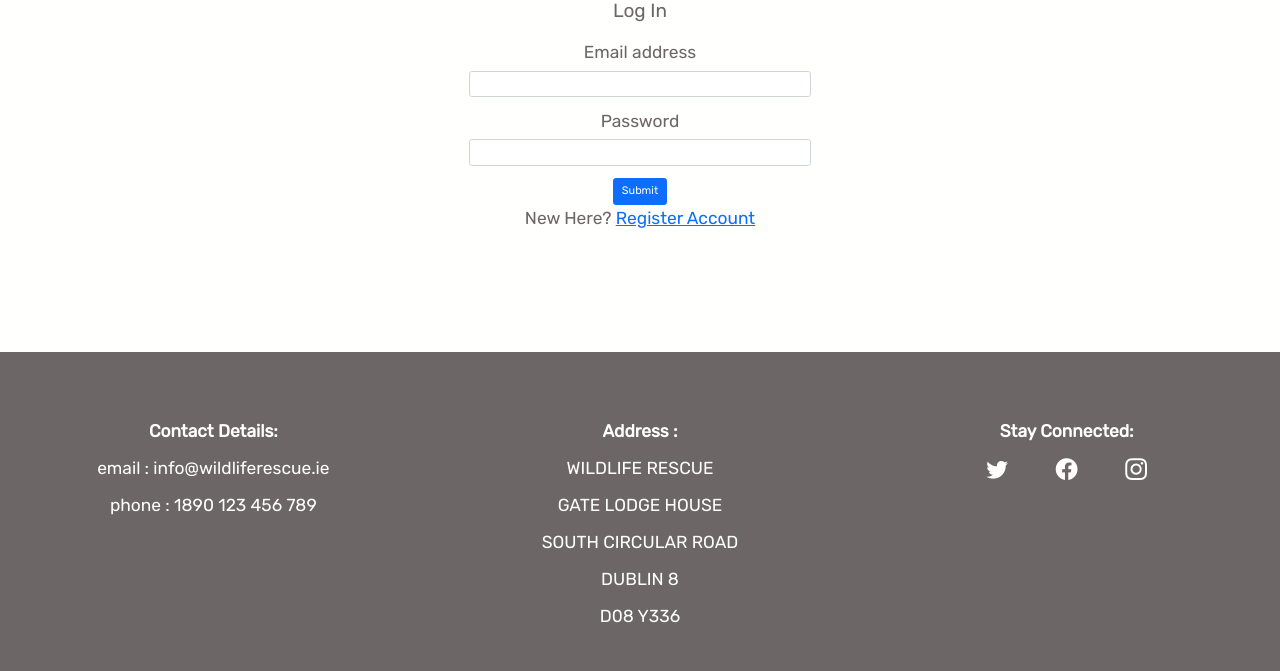
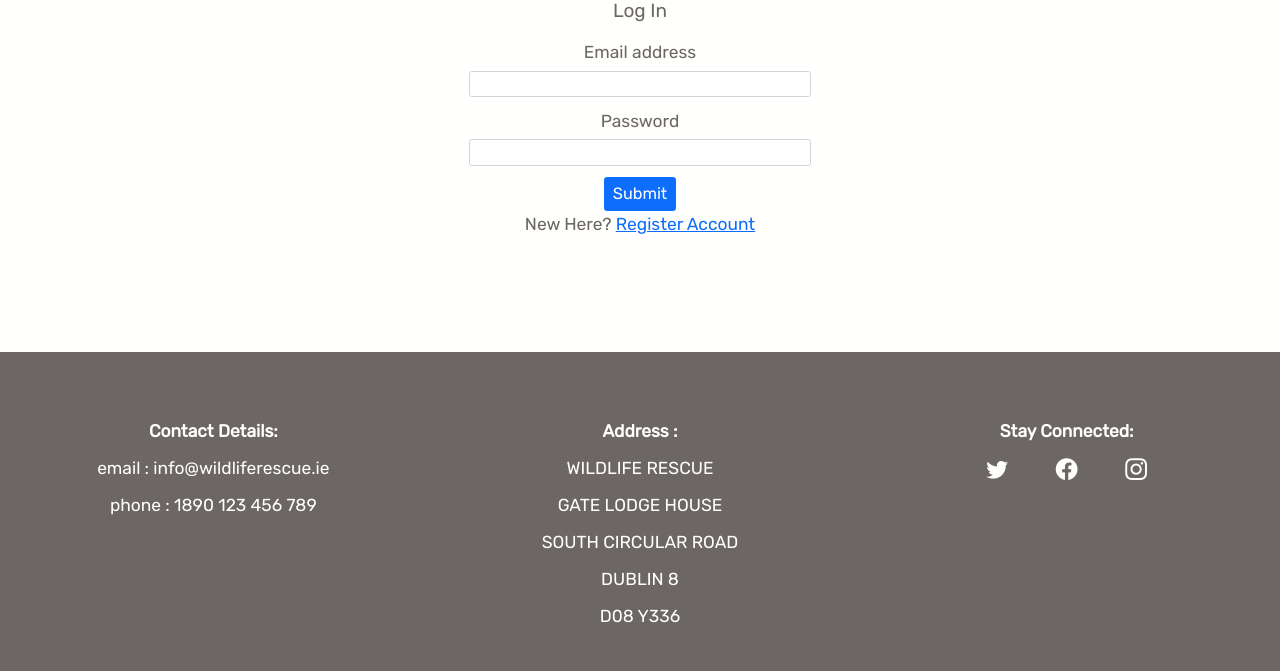
Before and after one commit to kenwals/Wildlife-Rescue, a Flask app: page /login in a window 1280 px wide. Shown: the part 48-719 px from the top of the page. Run offline with Flask 2, Linux system fonts and the light colour scheme; some libraries are stand-ins or nearby versions.

Commit message:
style increase font size on buttons

```diff
--- a/templates/login.html
+++ b/templates/login.html
@@ -12,7 +12,7 @@
       <label for="exampleInputPassword1" class="form-label">Password</label>
       <input type="password" name="password" class="form-control" id="exampleInputPassword1">
     </div>
-    <button type="submit" class="btn btn-primary">Submit</button>
+    <button type="submit" class="btn btn-primary fs-4">Submit</button>
   </form>
 </div>
 
```
